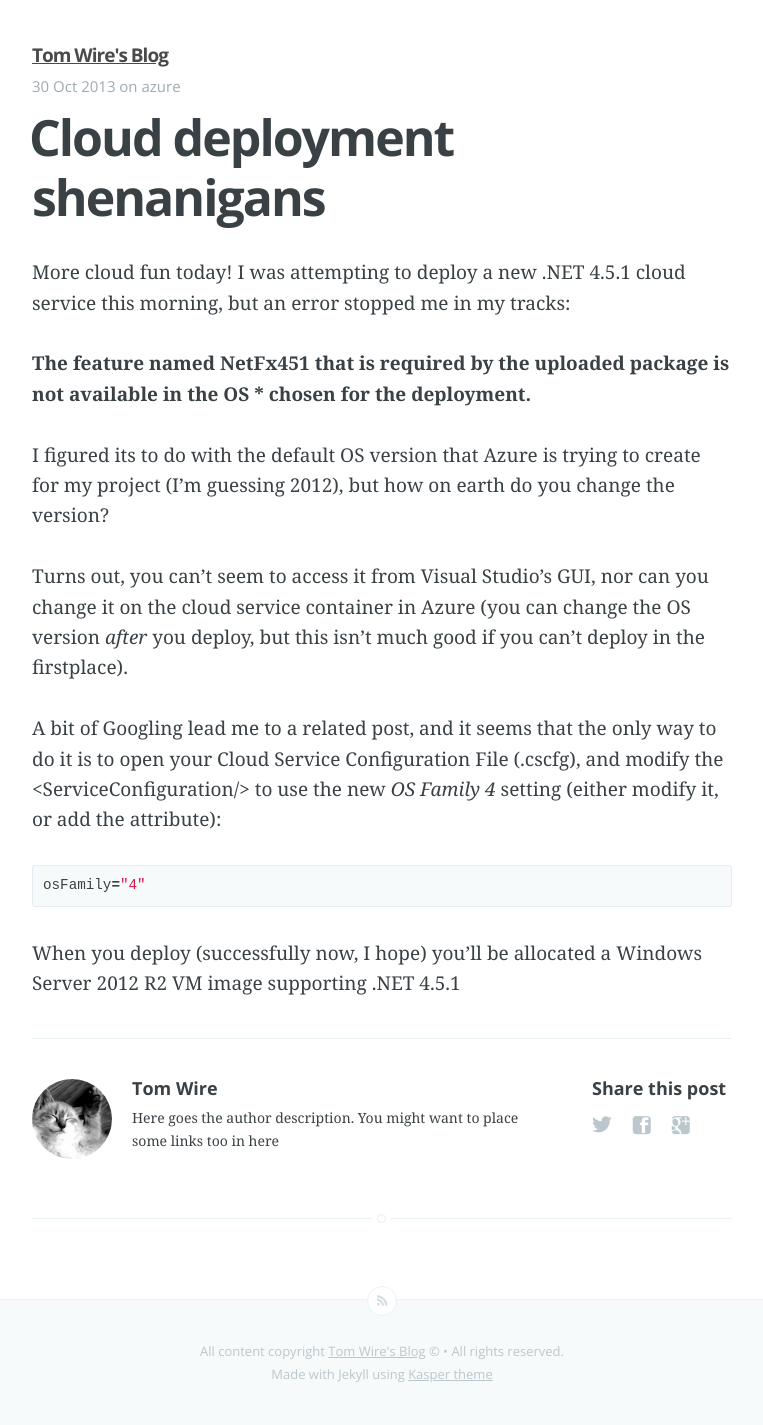
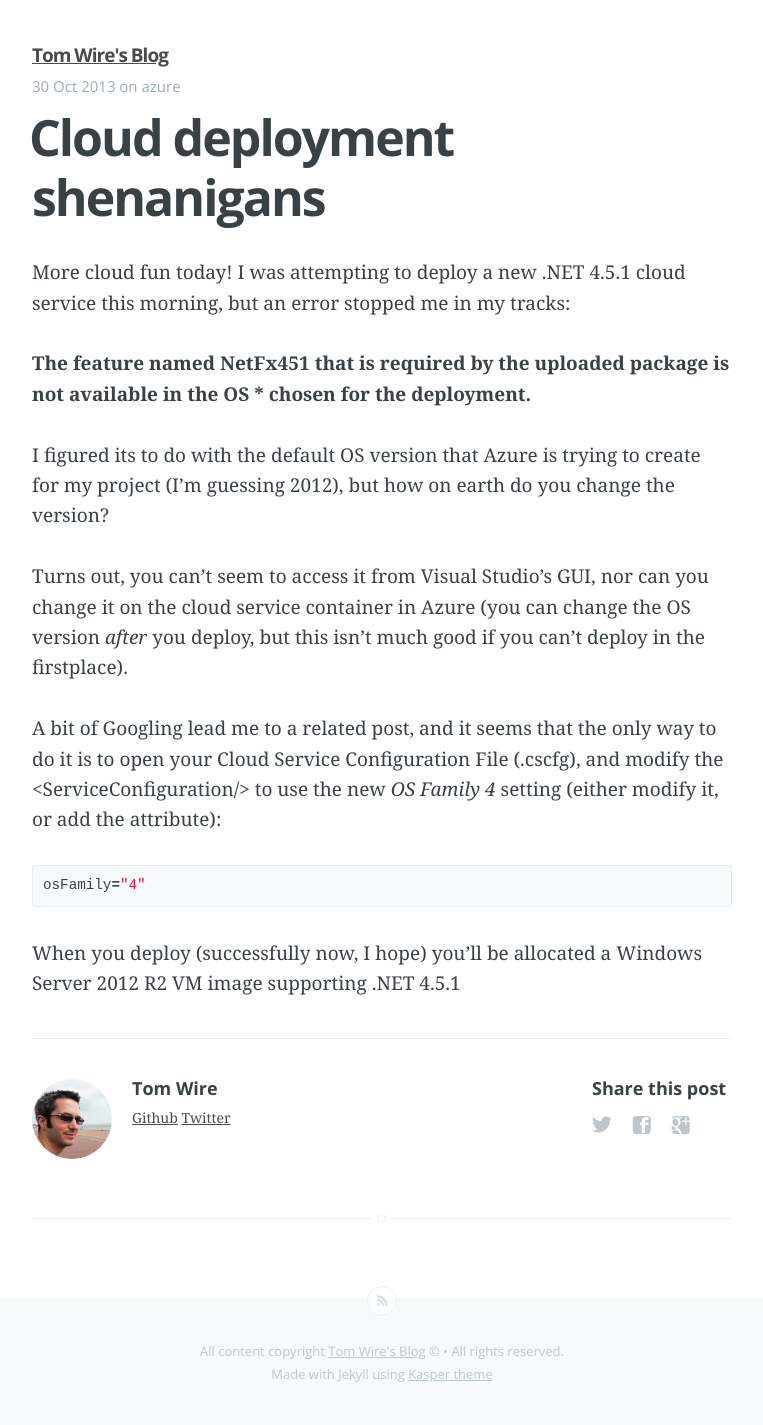
Before and after one commit to thesilverbadger/thesilverbadger.github.io, a Jekyll site: the page built from _posts/2013-10-30-cloud-deployment-shenanigans.markdown, in a window 1280 px wide. Shown: the whole page, without its empty margins (258-1021 px from the left). Built offline with Jekyll 4.4.1, drawn with Linux system fonts in a browser that asks for light colours; Markdown is read by kramdown in place of the engine named in the settings.

Commit message:
fix author desctiption. fix missing images I hope. add profile picture

```diff
--- a/_layouts/post.html
+++ b/_layouts/post.html
@@ -48,13 +48,14 @@
         	<!-- If we want to display author's name and bio -->
             {% if site.author %}
                 <section class="author">
-                	<header> <a href="{{ site.baseurl }}"> <img class="profile" src="/assets/images/profile.png" alt="Author's profile picture"></a></header>
+                	<header> <a href="{{ site.baseurl }}"> <img class="profile" src="/assets/images/me.jpeg" alt="Author's profile picture"></a></header>
                 	<article>
                 		<!-- Author Name -->
                     	<h4> {{ site.author }} </h4>
                     	<!-- Author Bio -->
                     	<p>
-                    		Here goes the author description. You might want to place some links too in here
+                    		<a href='https://github.com/thesilverbadger'>Github</a>
+                    		<a href='https://twitter.com/TheSilverBadger'>Twitter</a>
                     	</p>
                     </article>
                 </section>
```
Also changed, not shown: _posts/2012-02-22-smtpClient-throws-invalidoperationexception-when-using-specifiedpickupdirectory.markdown (+3 -4 lines), assets/images/me.jpeg (added), assets/images/newSmtpClient.png (added), assets/images/smtp_settings_correct.png (added), assets/images/smtp_settings_incorrect.png (added).
